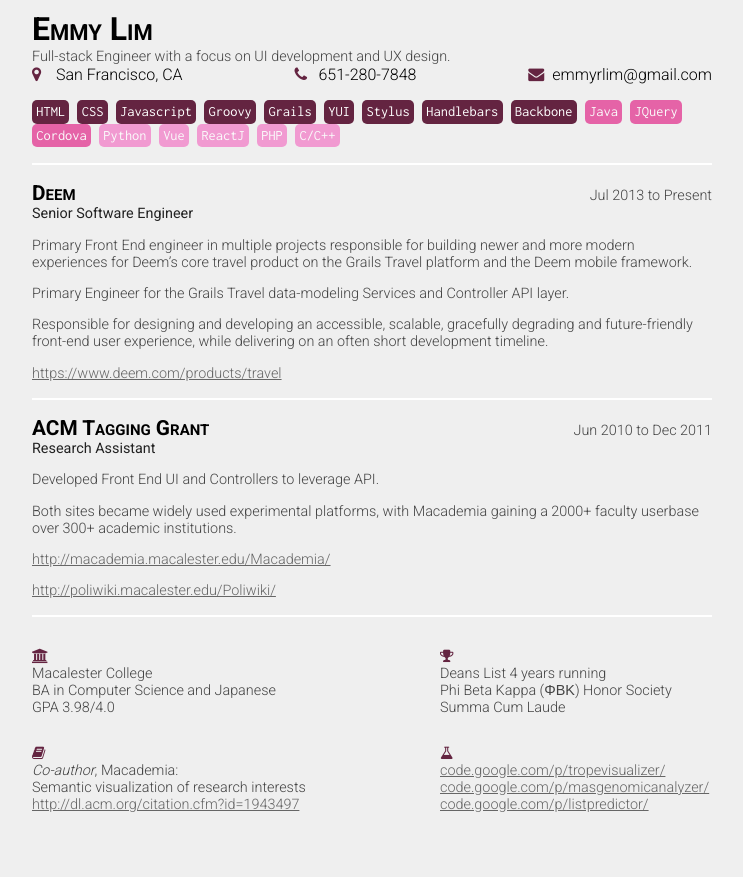
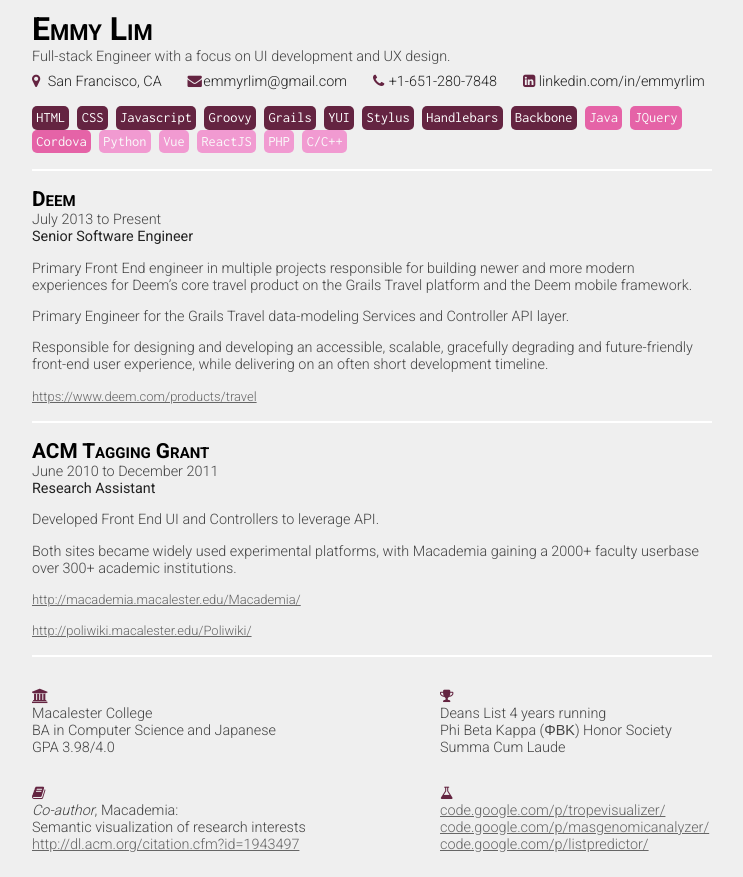
Before and after one commit to emmyrlim/emmyrlim.github.io, a plain HTML site: page index.html in a window 1280 px wide. Shown: the whole page, without its empty margins (268-1011 px from the left). Before the commit the page ends 837 px from the top, so only its background shows below. Drawn offline with Linux system fonts and the light colour scheme.

Commit message:
Small changes to new 2017 page - made links work and improved look on smaller devices

```diff
--- a/index.html
+++ b/index.html
@@ -21,9 +21,10 @@
           <h1>Emmy Lim</h1>
           <h2>Full-stack Engineer with a focus on UI development and UX design.</h2>
           <div class="contactInfo">
-            <span><i class="fa fa-map-marker"></i>San Francisco, CA</span>
-            <span><i class="fa fa-phone"></i>651-280-7848</span>
-            <span><i class="fa fa-envelope"></i>emmyrlim@gmail.com</span>
+            <a href="https://maps.google.com/?q=San%20Francisco"><i class="fa fa-map-marker"></i>San Francisco, CA</a>
+            <a href="mailto:emmyrlim@gmail.com"><i class="fa fa-envelope"></i>emmyrlim@gmail.com</a>
+            <a href="tel:1-651-280-7848"><i class="fa fa-phone"></i>+1-651-280-7848</a>
+            <a href="http://linkedin.com/in/emmyrlim"><i class="fa fa-linkedin-square"></i>linkedin.com/in/emmyrlim</a>
           </div>
         </header>
         <div class="skills">
@@ -42,13 +43,14 @@
             <li class="moderate">Cordova</li>
             <li class="rare">Python</li>
             <li class="rare">Vue</li>
-            <li class="rare">ReactJ</li>
+            <li class="rare">ReactJS</li>
             <li class="rare">PHP</li>
             <li class="rare">C/C++</li>
           </ul>
         </div>
         <article>
-          <header><h1>Deem</h1><h2>Jul 2013 to Present</h2></header>
+          <h1>Deem</h1>
+          <h2>July 2013 to Present</h2>
           <h3>Senior Software Engineer</h3>
           <p>Primary Front End engineer in multiple projects responsible for building newer and more modern experiences for Deem’s core travel product on the Grails Travel platform and the Deem mobile framework.</p>
           <p>Primary Engineer for the Grails Travel data-modeling Services and Controller API layer.</p>
@@ -56,7 +58,8 @@
           <p><a href="https://www.deem.com/products/travel">https://www.deem.com/products/travel</a></p>
         </article>
         <article>
-          <header><h1>ACM Tagging Grant</h1><h2>Jun 2010 to Dec 2011</h2></header>
+          <h1>ACM Tagging Grant</h1>
+          <h2>June 2010 to December 2011</h2>
           <h3>Research Assistant</h3>
           <p>Developed Front End UI and Controllers to leverage API.</p>
           <p>Both sites became widely used experimental platforms, with Macademia gaining a 2000+ faculty userbase over 300+ academic institutions.</p>
@@ -122,7 +125,7 @@
   }
 
   i {
-    min-width: 1.5em;
+    min-width: 1.1em;
     color: #642441;
   }
 
@@ -151,6 +154,13 @@
     justify-content: space-between;
     align-items: baseline;
     flex-wrap: wrap;
+    margin-top: 0.5em;
+  }
+  .contactInfo a {
+    font-size: 0.9em;
+    margin-right: 0.5em;
+    text-decoration: none;
+    color: #222;
   }
 
   article {
@@ -159,13 +169,14 @@
     padding-top: 1em;
   }
 
-  article header {
-    display: flex;
-    justify-content: space-between;
-    align-items: baseline;
+  article a {
+    font-size: 0.9em;
+  }
+  article.education a {
+    font-size: 1em;
   }
 
-  article header h1 {
+  article h1 {
     font-size: 1.3em;
   }
 
```
